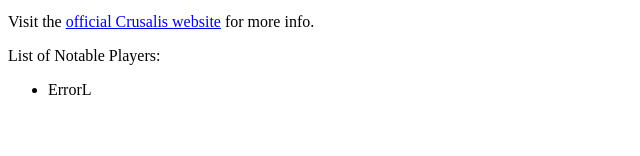
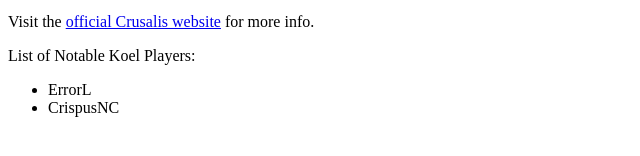
Before and after one commit to owoblade/owoblade.github.io, a plain HTML site: page nations/Vinovia/index.html in a window 1280 px wide. Shown: the part 472-628 px from the top of the page, without its empty margins (0-640 px from the left). Drawn offline with Linux system fonts and the light colour scheme; files whose address does not match are found by name.

Commit message:
added more koel notable players

```diff
--- a/nations/Vinovia/index.html
+++ b/nations/Vinovia/index.html
@@ -14,9 +14,10 @@
 <p>
   Visit the <a href="https://crusalis.net">official Crusalis website</a> for more info.
 </p>
-<p>List of Notable Players:</p>
+<p>List of Notable Koel Players:</p>
 <ul>
   <li>ErrorL</li>
+  <li>CrispusNC</li>
 </ul>
 </body>
 </html>
```
